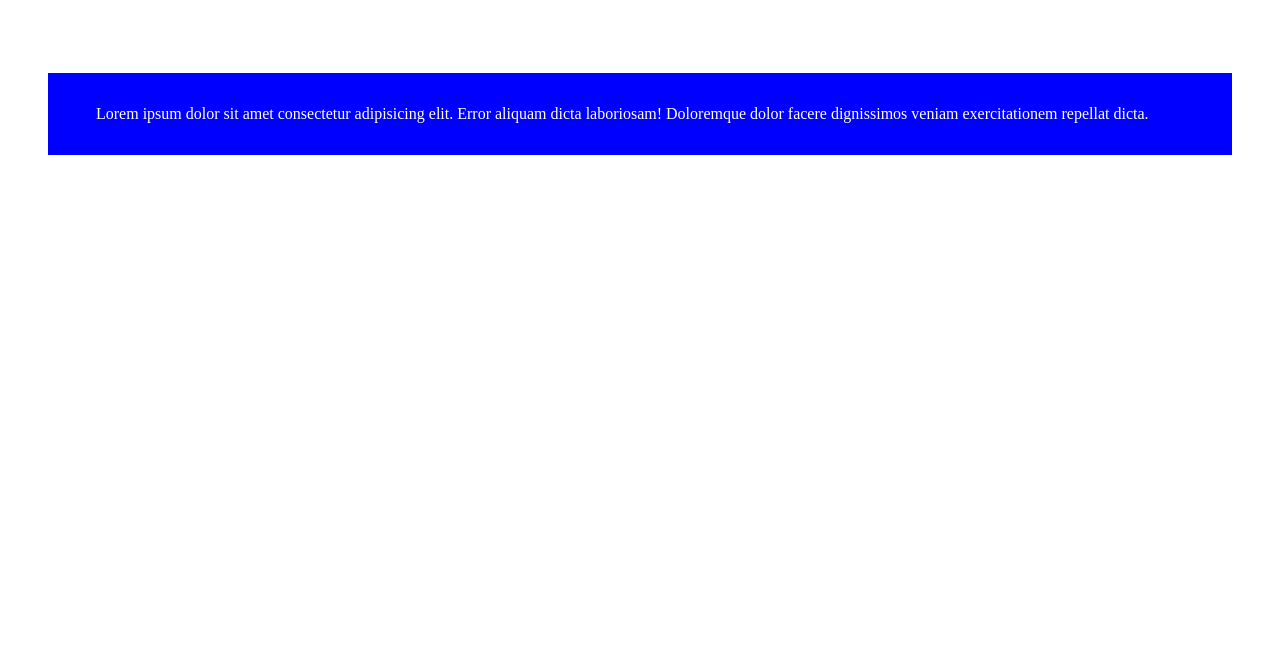
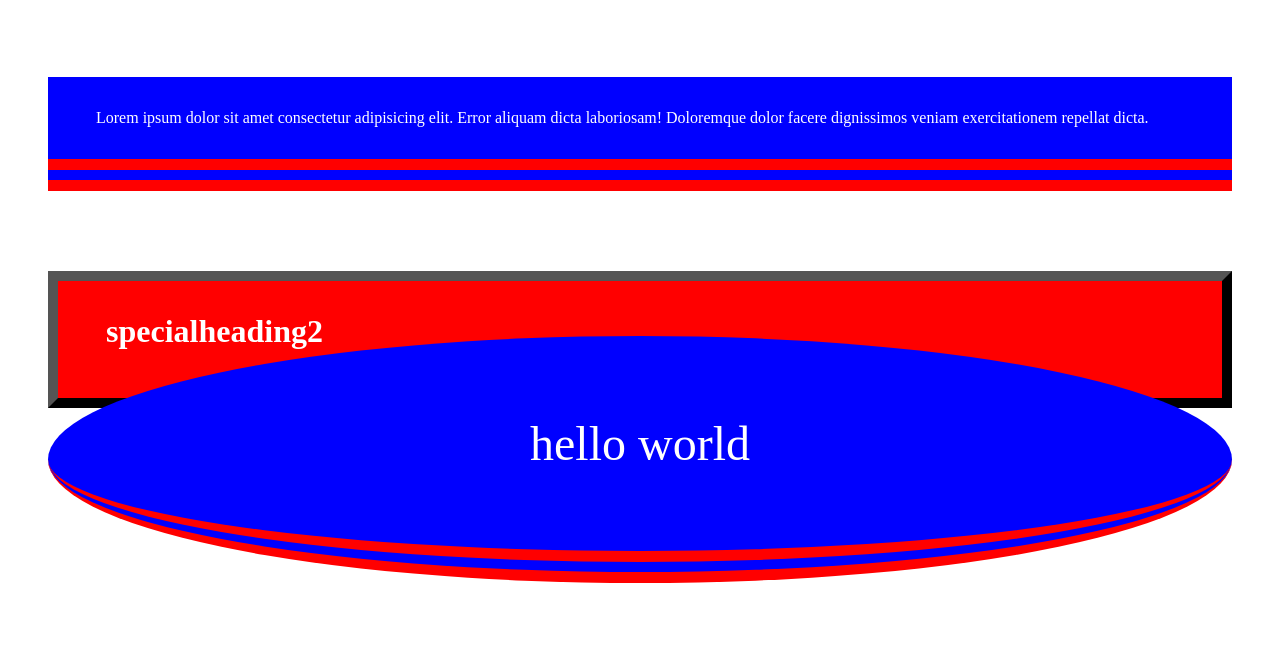
Before and after one commit to rahatechnologies/B14_box_model, a plain HTML site: page index.html in a window 1280 px wide. Shown: the part 498-1161 px from the top of the page. Before the commit the page ends 800 px from the top, so only its background shows below. Drawn offline with Linux system fonts and the light colour scheme.

Commit message:
Add files via upload

```diff
--- a/index.html
+++ b/index.html
@@ -21,12 +21,15 @@
     </div> -->
 
     <!-- margin collapse -->
+    <br />
     <h1>hello we are now learning css3 box model!!!!!!!!</h1>
-    <br />
     <p>
       Lorem ipsum dolor sit amet consectetur adipisicing elit. Error aliquam
       dicta laboriosam! Doloremque dolor facere dignissimos veniam
       exercitationem repellat dicta.
     </p>
+
+    <h1 class="heading2">specialheading2</h1>
+    <p id="special_heading">hello world</p>
   </body>
 </html>
--- a/style.css
+++ b/style.css
@@ -37,16 +37,27 @@ p{
 h1{
     background: red;
     padding-top: 2rem;
-    padding-left: 5rem;
+    padding-left: 3rem;
     padding-right: 2rem;
     padding-bottom: 3rem;
     margin-top: 1rem;
-
     /*  shortcut */
     margin: 3rem;
 
+    /* border shortcut */
+    border: 10px solid black;
+
+
+
+    border-style: dotted;
+    border-style: dashed;
+    border-style: groove;
+    border-style: ridge;
+    border-style: inset;
+    border-style: outset;
+    /* border-style: none; */
+
 }
-
 p{
     background: blue;
     /* shortcut */
@@ -68,6 +79,11 @@ p{
 
     margin: 5rem 3rem;
 
+    /*  descriptiv way */
+    border-bottom-style: double;
+    border-bottom-color: red;
+    border-bottom-width:  2rem;
+
 }
 
 div{
@@ -81,3 +97,12 @@ div{
 #secondiv{
     padding-bottom: 3rem;
 }
+
+#special_heading{
+    border-radius: 15px;
+    border-radius: 50%;
+    padding: 5rem;
+   text-align: center;
+    font-size: 3rem;
+   margin-top: -120px;
+}
```
